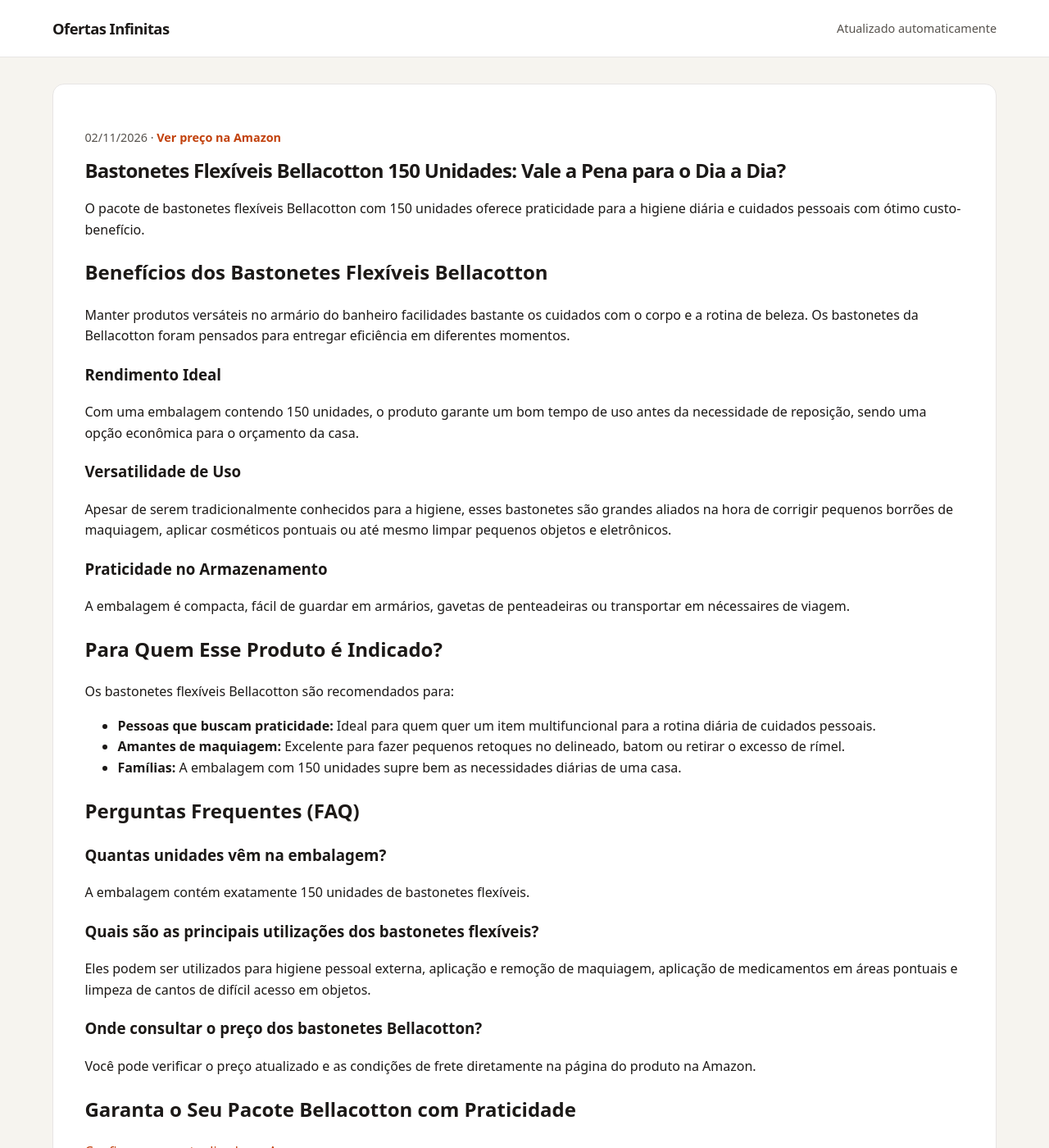
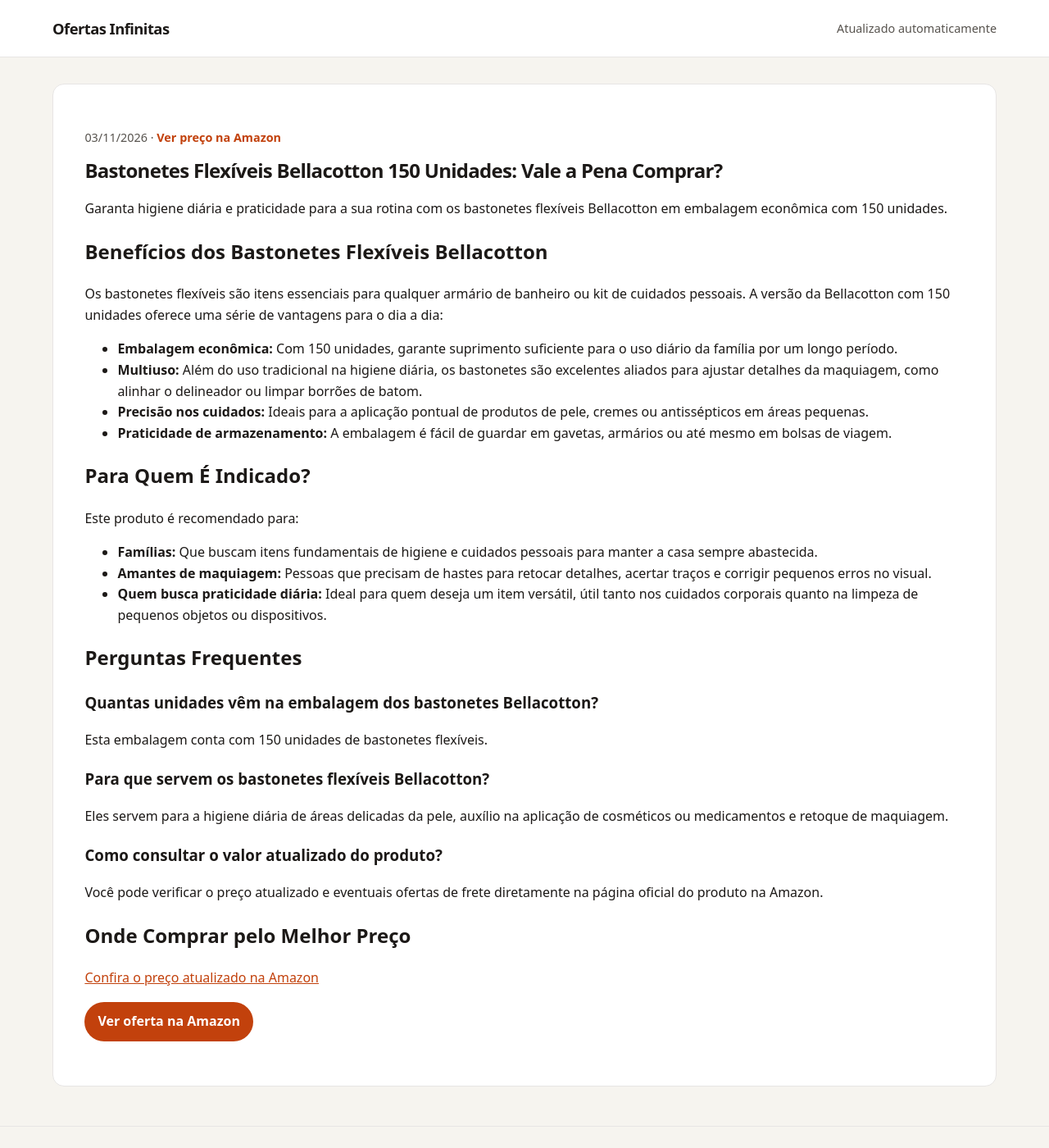
Before and after one commit to Monuver/afiliado, a Jekyll site: the page built from _posts/2026-08-19-flexiveis-cotonete-bastonetes-bellacotton-150unidades-b0cx9wkp1b.md, in a window 1280 px wide and 1400 px high. Shown: the whole window at 82% size. Built offline with Jekyll 4.4.1, drawn with Linux system fonts in a browser that asks for light colours.

Commit message:
chore: novas ofertas geradas automaticamente

```diff
--- a/_posts/2026-08-19-flexiveis-cotonete-bastonetes-bellacotton-150unidades-b0cx9wkp1b.md
+++ b/_posts/2026-08-19-flexiveis-cotonete-bastonetes-bellacotton-150unidades-b0cx9wkp1b.md
@@ -1,8 +1,8 @@
 ---
 layout: post
-title: 'Bastonetes Flexíveis Bellacotton 150 Unidades: Vale a Pena para o Dia a Dia?'
-description: O pacote de bastonetes flexíveis Bellacotton com 150 unidades oferece praticidade para a higiene diária e cuidados pessoais com ótimo custo-benefício.
-date: 2026-11-02 14:54:49 -0300
+title: 'Bastonetes Flexíveis Bellacotton 150 Unidades: Vale a Pena Comprar?'
+description: Garanta higiene diária e praticidade para a sua rotina com os bastonetes flexíveis Bellacotton em embalagem econômica com 150 unidades.
+date: 2026-11-03 12:54:00 -0300
 categories:
 - ofertas
 image: ''
@@ -10,43 +10,38 @@ preco: Ver preço na Amazon
 affiliate_url: https://amzn.to/4qoOHSN
 ---
 
-# Bastonetes Flexíveis Bellacotton 150 Unidades: Vale a Pena para o Dia a Dia?
+# Bastonetes Flexíveis Bellacotton 150 Unidades: Vale a Pena Comprar?
 
-O pacote de bastonetes flexíveis Bellacotton com
- 150 unidades oferece praticidade para a higiene diária e cuidados pessoais com ótimo custo-benefício.
+Garanta higiene diária e praticidade para a sua rotina com os bastonetes flexíveis Bellacotton em embalagem econômica com 150 unidades.
 
 ## Benefícios dos Bastonetes Flexíveis Bellacotton
 
-Manter produtos versáteis no armário do banheiro facilidades bastante os cuidados com o corpo e a rotina de beleza. Os bastonetes da Bellacotton foram pensados para entregar eficiência em diferentes momentos.
+Os bastonetes flexíveis são itens essenciais para qualquer armário de banheiro ou kit de cuidados pessoais. A versão da Bellacotton com 150 unidades oferece uma série de vantagens para o dia a dia:
 
-### Rendimento Ideal
-Com uma embalagem contendo 150 unidades, o produto garante um bom tempo de uso antes da necessidade de reposição, sendo uma opção econômica para o orçamento da casa.
+* **Embalagem econômica:** Com 150 unidades, garante suprimento suficiente para o uso diário da família por um longo período.
+* **Multiuso:** Além do uso tradicional na higiene diária, os bastonetes são excelentes aliados para ajustar detalhes da maquiagem, como alinhar o delineador ou limpar borrões de batom.
+* **Precisão nos cuidados:** Ideais para a aplicação pontual de produtos de pele, cremes ou antissépticos em áreas pequenas.
+* **Praticidade de armazenamento:** A embalagem é fácil de guardar em gavetas, armários ou até mesmo em bolsas de viagem.
 
-### Versatilidade de Uso
-Apesar de serem tradicionalmente conhecidos para a higiene, esses bastonetes são grandes aliados na hora de corrigir pequenos borrões de maquiagem, aplicar cosméticos pontuais ou até mesmo limpar pequenos objetos e eletrônicos.
+## Para Quem É Indicado?
 
-### Praticidade no Armazenamento
-A embalagem é compacta, fácil de guardar em armários, gavetas de penteadeiras ou transportar em nécessaires de viagem.
+Este produto é recomendado para:
 
-## Para Quem Esse Produto é Indicado?
+* **Famílias:** Que buscam itens fundamentais de higiene e cuidados pessoais para manter a casa sempre abastecida.
+* **Amantes de maquiagem:** Pessoas que precisam de hastes para retocar detalhes, acertar traços e corrigir pequenos erros no visual.
+* **Quem busca praticidade diária:** Ideal para quem deseja um item versátil, útil tanto nos cuidados corporais quanto na limpeza de pequenos objetos ou dispositivos.
 
-Os bastonetes flexíveis Bellacotton são recomendados para:
+## Perguntas Frequentes
 
-- **Pessoas que buscam praticidade:** Ideal para quem quer um item multifuncional para a rotina diária de cuidados pessoais.
-- **Amantes de maquiagem:** Excelente para fazer pequenos retoques no delineado, batom ou retirar o excesso de rímel.
-- **Famílias:** A embalagem com 150 unidades supre bem as necessidades diárias de uma casa.
+### Quantas unidades vêm na embalagem dos bastonetes Bellacotton?
+Esta embalagem conta com 150 unidades de bastonetes flexíveis.
 
-## Perguntas Frequentes (FAQ)
+### Para que servem os bastonetes flexíveis Bellacotton?
+Eles servem para a higiene diária de áreas delicadas da pele, auxílio na aplicação de cosméticos ou medicamentos e retoque de maquiagem.
 
-### Quantas unidades vêm na embalagem?
-A embalagem contém exatamente 150 unidades de bastonetes flexíveis.
+### Como consultar o valor atualizado do produto?
+Você pode verificar o preço atualizado e eventuais ofertas de frete diretamente na página oficial do produto na Amazon.
 
-### Quais são as principais utilizações dos bastonetes flexíveis?
-Eles podem ser utilizados para higiene pessoal externa, aplicação e remoção de maquiagem, aplicação de medicamentos em áreas pontuais e limpeza de cantos de difícil acesso em objetos.
-
-### Onde consultar o preço dos bastonetes Bellacotton?
-Você pode verificar o preço atualizado e as condições de frete diretamente na página do produto na Amazon.
-
-## Garanta o Seu Pacote Bellacotton com Praticidade
+## Onde Comprar pelo Melhor Preço
 
 [Confira o preço atualizado na Amazon](https://amzn.to/4qoOHSN)
```
Also changed, not shown: _posts/2026-08-18-cafeteira-italiana-expresso-aluminio-xicaras-b08b79hyvc.md (+25 -25 lines), _posts/2026-08-19-cadeira-escritorio-presidente-duoffice-du500a-b09vnbcfdj.md (+23 -35 lines), _posts/2026-08-19-shampoo-clorexidina-seborreia-queda-500ml-b09l9qkmd1.md (+38 -20 lines).
